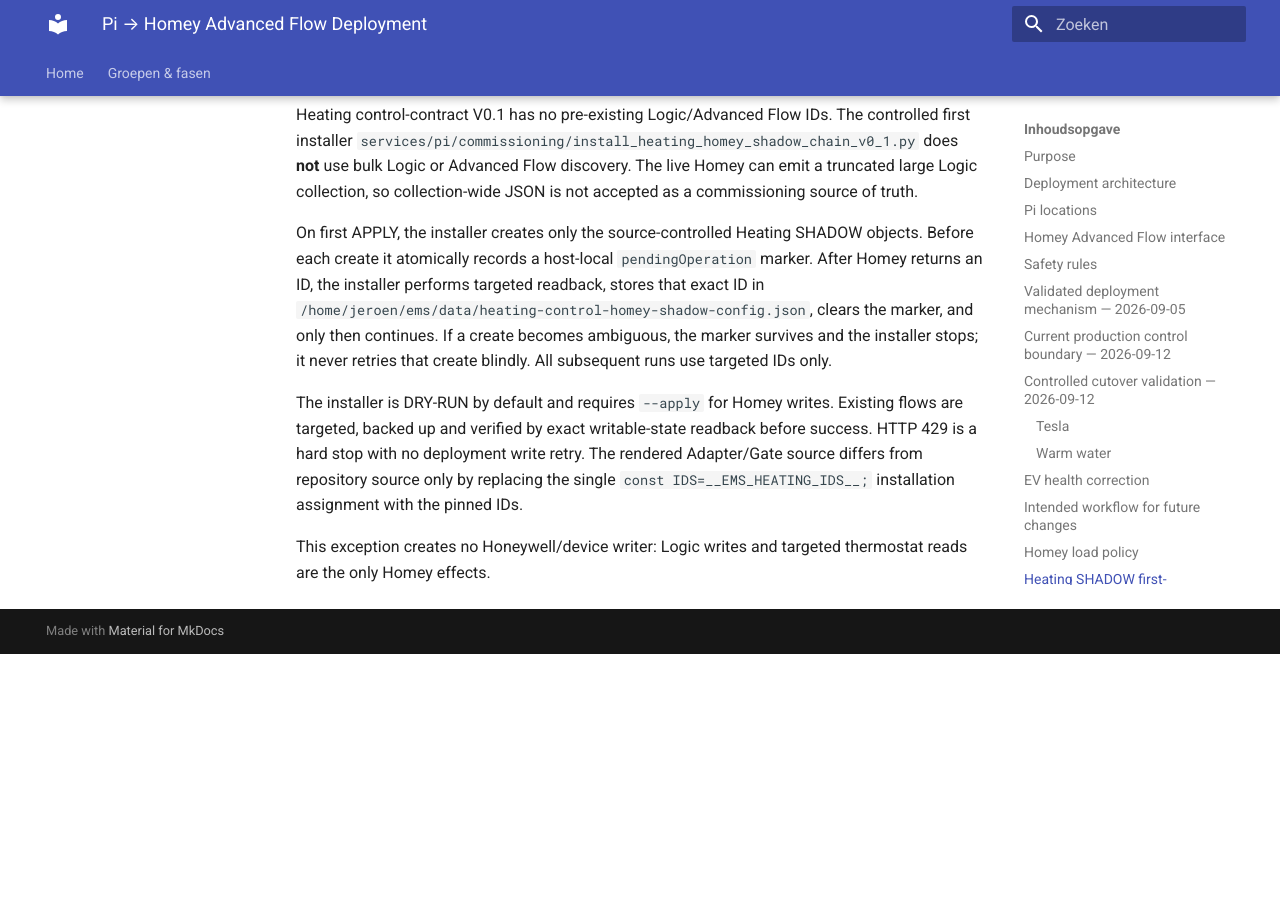
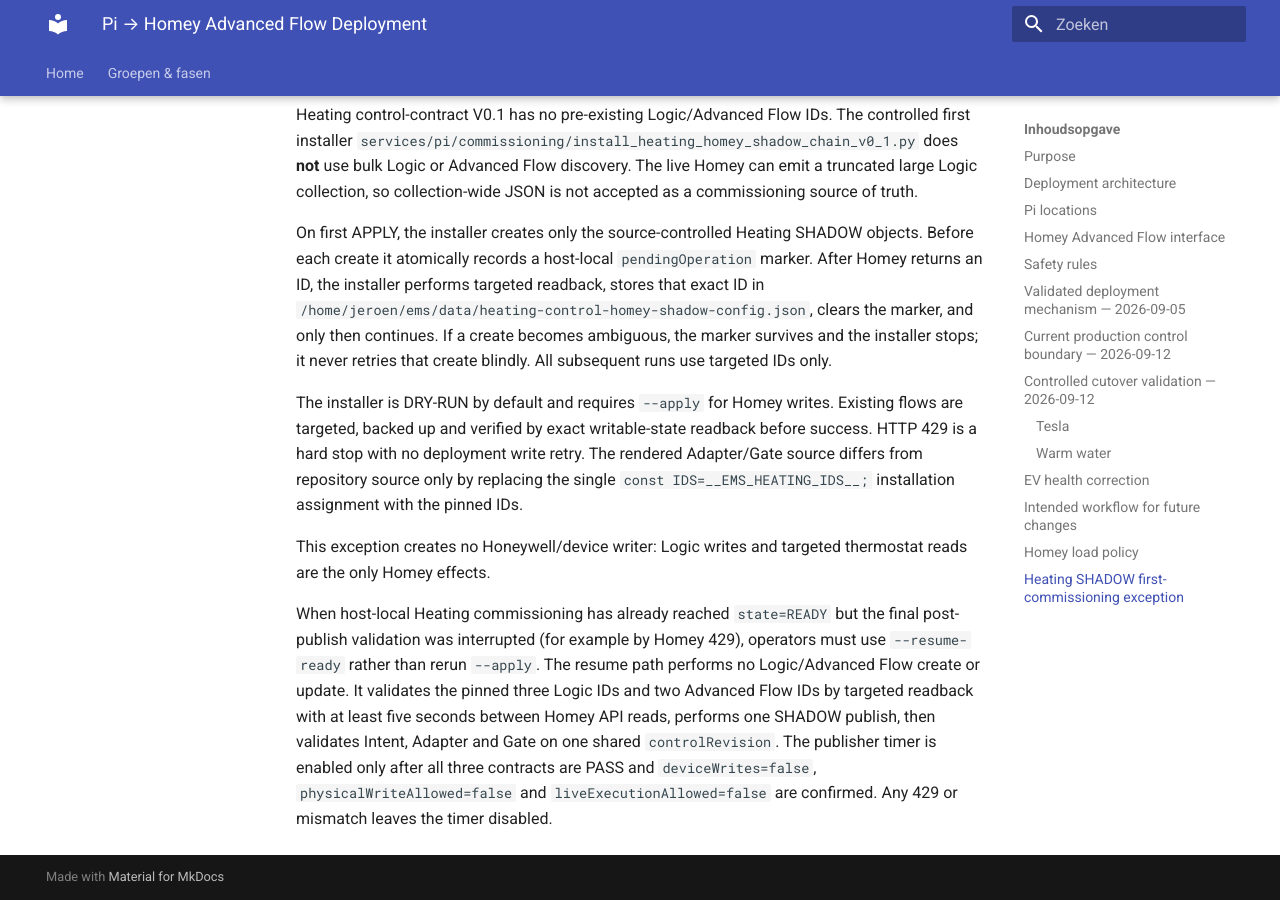
Before and after one commit to OnsKasteeltje/homey-energy-manual, an MkDocs documentation site: the page built from docs/architecture/pi-homey-flow-deployment.md, in a window 1280 px wide and 900 px high, scrolled down 5723 px. Built offline with MkDocs 1.6.1 and Material for MkDocs 9.7.7, drawn with Linux system fonts in a browser that asks for light colours; before the commit the page ends 6377 px from its top, so only the background shows below that.

Commit message:
docs(homey): document paced READY resume path

```diff
--- a/docs/architecture/pi-homey-flow-deployment.md
+++ b/docs/architecture/pi-homey-flow-deployment.md
@@ -248,3 +248,15 @@
 
 This exception creates no Honeywell/device writer: Logic writes and targeted
 thermostat reads are the only Homey effects.
+
+When host-local Heating commissioning has already reached `state=READY` but
+the final post-publish validation was interrupted (for example by Homey 429),
+operators must use `--resume-ready` rather than rerun `--apply`.
+The resume path performs no Logic/Advanced Flow create or update. It validates
+the pinned three Logic IDs and two Advanced Flow IDs by targeted readback with
+at least five seconds between Homey API reads, performs one SHADOW publish,
+then validates Intent, Adapter and Gate on one shared `controlRevision`.
+The publisher timer is enabled only after all three contracts are PASS and
+`deviceWrites=false`, `physicalWriteAllowed=false` and
+`liveExecutionAllowed=false` are confirmed. Any 429 or mismatch leaves the
+timer disabled.
```
